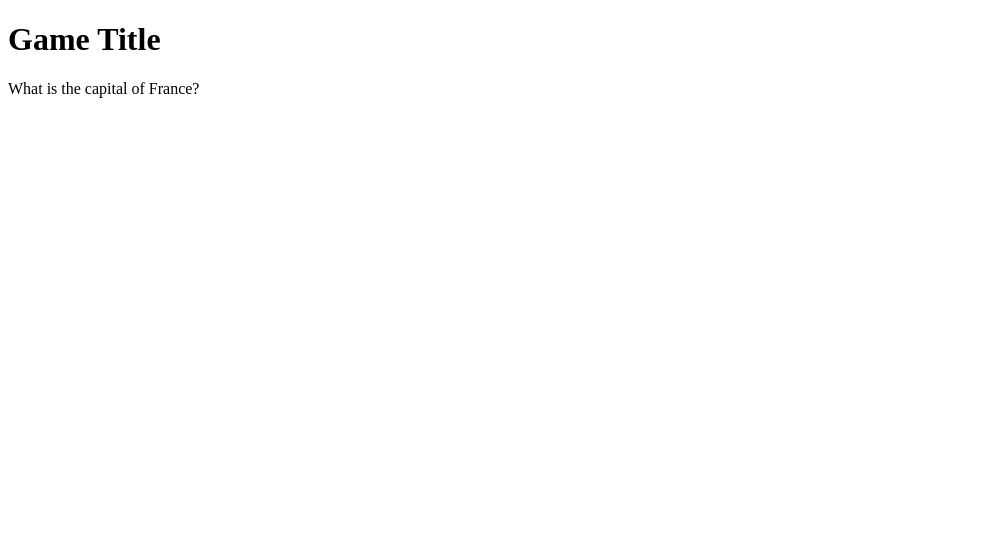
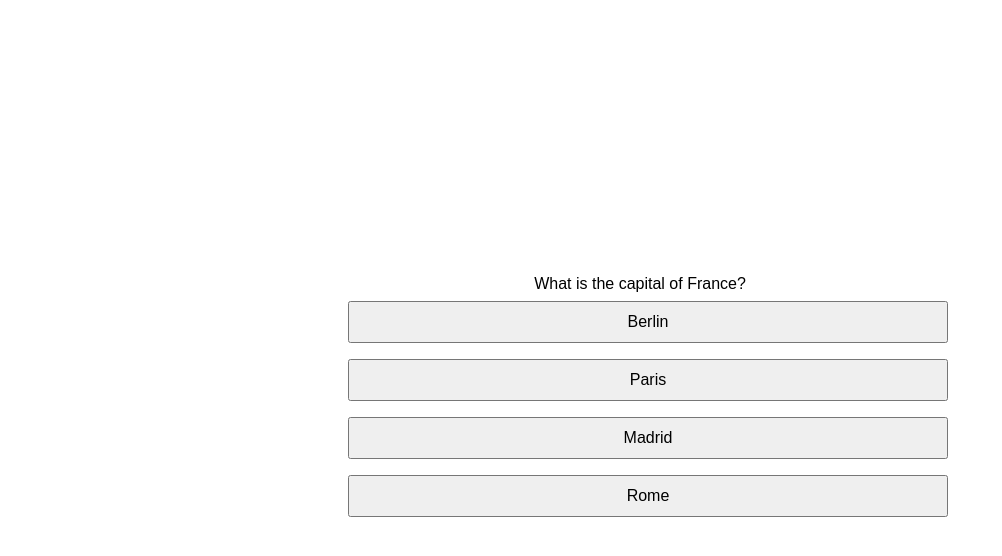
Before and after one commit to Gokuno/Quiz-Game, a plain HTML site: page index.html in a window 1280 px wide. Shown: the whole page, without its empty margins (0-1002 px from the left). Drawn offline with Linux system fonts and the light colour scheme.

Commit message:
Add files via upload

```diff
--- a/index.html
+++ b/index.html
@@ -1,18 +1,17 @@
 <!DOCTYPE html>
 <html lang="en">
 <head>
-        <meta charset="utf-8">
+  <meta charset="UTF-8">
   <meta name="viewport" content="width=device-width, initial-scale=1.0">
-        <title>Quiz Game with timer</title>
+  <link rel="stylesheet" href="styles.css">
+  <title>Quiz Game</title>
 </head>
 <body>
   <div class="quiz-container">
-            <h1>Game Title</h1>
-            <div class="quiz-timer" id="quiz-timer"></div>
-            <div class="question-container" id="question-container"></div>
-            <div class="anwser-buttons" id="anwser-buttons"></div>
+    <div id="question-container" class="question-container"></div>
+    <div id="answer-buttons" class="answer-buttons"></div>
   </div>
+
   <script src="index.js"></script>
 </body>
-
 </html>
--- a/index.js
+++ b/index.js
@@ -55,7 +55,7 @@ function selectAnswer(answer) {
     alert('Correct!');
     correctAnswersCounter++;
   } else {
-    alert('Wrong Answer.');
+    alert('Wrong Answer, try again');
   }
 
   currentQuestionIndex++;
```
Also changed, not shown: styles.css (line endings or trailing spaces). Lines whose indentation alone changed are shown as unchanged.
